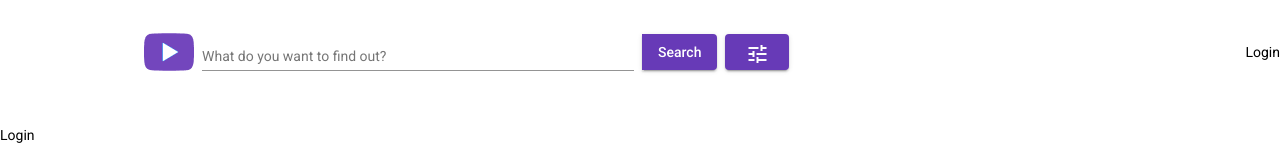
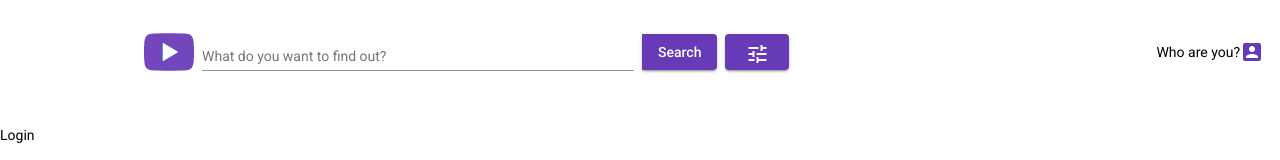
Before and after one commit to AlexanderFraltsov/youtube-client, an Angular app: page /login in a window 1280 px wide. Shown: the top 160 px of the page. Built offline with nearby package versions, Linux system fonts and the light colour scheme.

Commit message:
feat: added logout button in header

```diff
--- a/src/app/constants/common-constants.ts
+++ b/src/app/constants/common-constants.ts
@@ -12,8 +12,11 @@ const TIME_PERIODS: {
   MEDIUM: { DAYS: 30, COLOR: COLORS.GREEN},
   LONG: { DAYS: 6 * 30, COLOR: COLORS.RED},
 };
+// tslint:disable-next-line: no-inferrable-types
+const USERNAME_PLACEHOLDER: string = 'Who are you?';
 
 export {
   MS_IN_DAY,
-  TIME_PERIODS
+  TIME_PERIODS,
+  USERNAME_PLACEHOLDER
 };
--- a/src/app/core/components/header/header.component.html
+++ b/src/app/core/components/header/header.component.html
@@ -8,5 +8,13 @@
   <app-search-bar
     fxFlex="70%"
   ></app-search-bar>
-  <div fxFlex=20% fxLayoutAlign="end" fxFlexAlign="center">Login</div>
+  <div fxFlex=20% fxLayoutAlign="end center" fxFlexAlign="center" class="user-info">
+    {{loginService.userName}}
+    <mat-icon color="primary">account_box</mat-icon>
+    <ng-container *ngIf="loginService.isLogined">
+      <button mat-raised-button color="primary" (click)="loginService.logout()">
+        <mat-icon>clear</mat-icon>
+      </button>
+    </ng-container>
+  </div>
 </div>
--- a/src/app/core/components/header/header.component.scss
+++ b/src/app/core/components/header/header.component.scss
@@ -0,0 +1,3 @@
+.user-info {
+  padding-right: 1rem;
+}
--- a/src/app/core/components/header/header.component.ts
+++ b/src/app/core/components/header/header.component.ts
@@ -1,8 +1,11 @@
 import { Component } from '@angular/core';
+import { LoginService } from 'src/app/auth/services/login.service';
 
 @Component({
   selector: 'app-header',
   templateUrl: './header.component.html',
   styleUrls: ['./header.component.scss']
 })
-export class HeaderComponent {}
+export class HeaderComponent {
+  constructor(public loginService: LoginService) {}
+}
--- a/src/app/core/services/common.service.ts
+++ b/src/app/core/services/common.service.ts
@@ -8,6 +8,7 @@ export class CommonService {
   public isSearchSubmit: boolean = false;
   public isSearchOptionsOpen: boolean = false;
 
+  constructor() {}
   public onSubmit(data: string): void {
     this.isSearchSubmit = true;
     console.log('submit: ', data);
```
